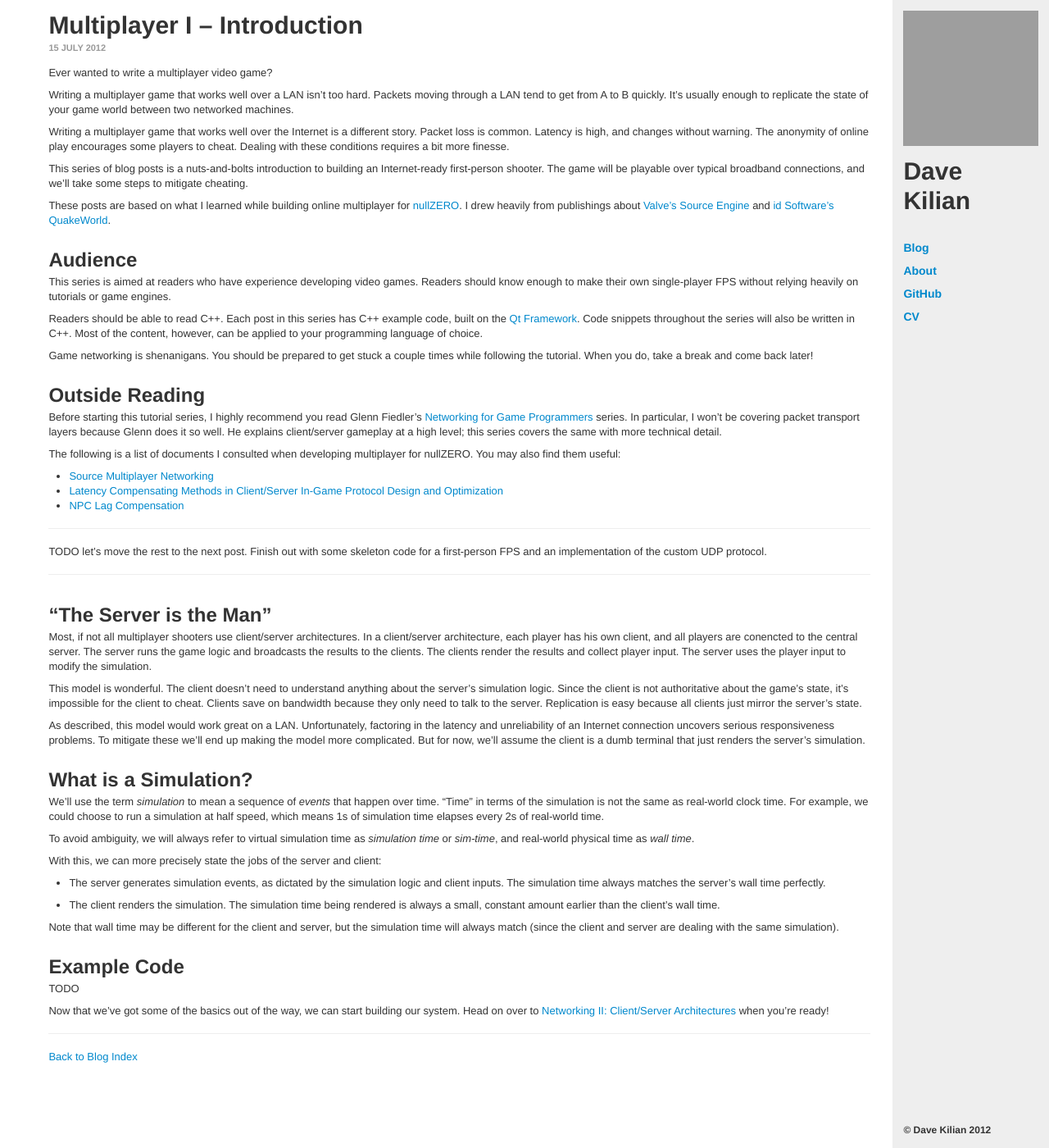
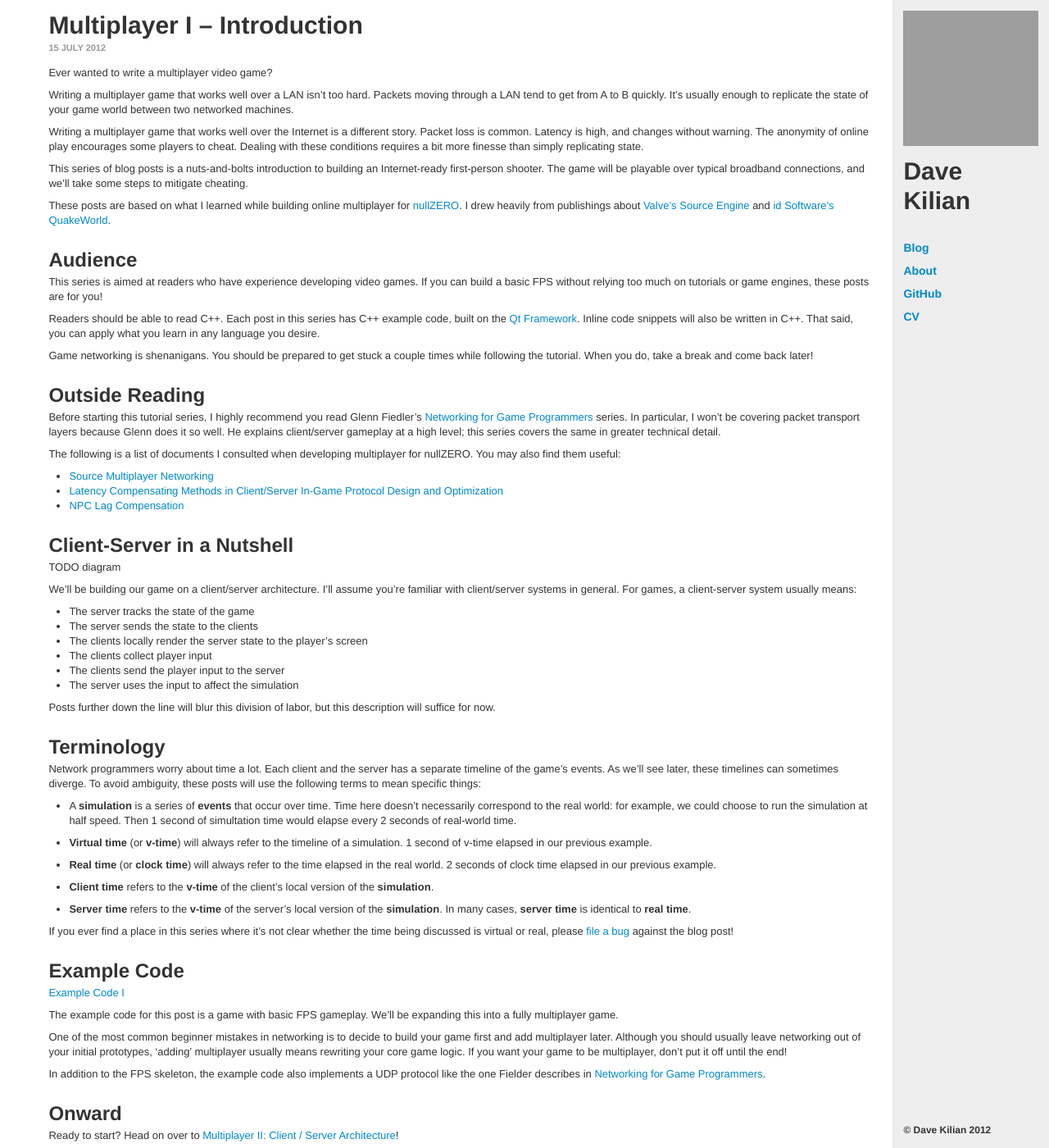
Before and after one commit to davekilian/davekilian.github.com, a Jekyll site: the page built from _posts/2012-07-15-multiplayer-i.markdown, in a window 1280 px wide and 1400 px high. Shown: the whole window at 82% size. Built offline with Jekyll 4.4.1, drawn with Linux system fonts in a browser that asks for light colours; Markdown is read by kramdown in place of the engine named in the settings; grey boxes are pictures that could not be loaded.

Commit message:
Multiplayer I mostly complete

```diff
--- a/_posts/2012-07-15-multiplayer-i.markdown
+++ b/_posts/2012-07-15-multiplayer-i.markdown
@@ -15,7 +14,8 @@ machines.
 Writing a multiplayer game that works well over the Internet is a different
 story. Packet loss is common. Latency is high, and changes without warning.
 The anonymity of online play encourages some players to cheat.
-Dealing with these conditions requires a bit more finesse.
+Dealing with these conditions requires a bit more finesse than simply
+replicating state.
 
 This series of blog posts is a nuts-and-bolts introduction to building
 an Internet-ready first-person shooter. The game will be playable over typical
@@ -29,13 +29,13 @@ and [id Software's QuakeWorld](http://en.wikipedia.org/wiki/QuakeWorld).
 ## Audience
 
 This series is aimed at readers who have experience developing video games.
-Readers should know enough to make their own single-player FPS without
-relying heavily on tutorials or game engines.
+If you can build a basic FPS without relying too much on tutorials or game
+engines, these posts are for you!
 
 Readers should be able to read C++. Each post in this series has C++ example
-code, built on the [Qt Framework](http://qt.nokia.com). Code snippets
-throughout the series will also be written in C++. Most of the content,
-however, can be applied to your programming language of choice.
+code, built on the [Qt Framework](http://qt.nokia.com). Inline code snippets
+will also be written in C++. That said, you can apply what you learn in any
+language you desire.
 
 Game networking is shenanigans. You should be prepared to get stuck a couple
 times while following the tutorial. When you do, take a break and come back
@@ -48,7 +48,7 @@ Fiedler's
 [Networking for Game Programmers](http://gafferongames.com/networking-for-game-programmers)
 series. In particular, I won't be covering packet transport layers because
 Glenn does it so well. He explains client/server gameplay at a high level;
-this series covers the same with more technical detail.
+this series covers the same in greater technical detail.
 
 The following is a list of documents I consulted when developing multiplayer
 for nullZERO. You may also find them useful:
@@ -57,61 +57,72 @@ for nullZERO. You may also find them useful:
 * [Latency Compensating Methods in Client/Server In-Game Protocol Design and Optimization](https://developer.valvesoftware.com/wiki/Latency_Compensating_Methods_in_Client/Server_In-game_Protocol_Design_and_Optimization)
 * [NPC Lag Compensation](https://developer.valvesoftware.com/wiki/NPC_Lag_Compensation)
 
----
+## Client-Server in a Nutshell
 
-TODO let's move the rest to the next post. Finish out with some skeleton
-code for a first-person FPS and an implementation of the custom UDP protocol.
+TODO diagram
 
----
+We'll be building our game on a client/server architecture. I'll assume
+you're familiar with client/server systems in general. For games,
+a client-server system usually means:
 
-## "The Server is the Man"
+* The server tracks the state of the game
+* The server sends the state to the clients
+* The clients locally render the server state to the player's screen
+* The clients collect player input
+* The clients send the player input to the server
+* The server uses the input to affect the simulation
 
-Most, if not all multiplayer shooters use client/server architectures. In a
-client/server architecture, each player has his own client, and all players
-are conencted to the central server. The server runs the game logic and
-broadcasts the results to the clients. The clients render the results and
-collect player input. The server uses the player input to modify the
-simulation.
+Posts further down the line will blur this division of labor, but this
+description will suffice for now.
 
-This model is wonderful. The client doesn't need to understand anything about
-the server's simulation logic. Since the client is not authoritative about the
-game's state, it's impossible for the client to cheat. Clients save on
-bandwidth because they only need to talk to the server. Replication is easy
-because all clients just mirror the server's state.
+## Terminology
 
-As described, this model would work great on a LAN.
-Unfortunately, factoring in the latency and unreliability of an Internet
-connection uncovers serious responsiveness problems. To mitigate these we'll
-end up making the model more complicated. But for now, we'll assume
-the client is a dumb terminal that just renders the server's simulation.
+Network programmers worry about time a lot. Each client and the server has
+a separate timeline of the game's events. As we'll see later, these timelines
+can sometimes diverge. To avoid ambiguity, these posts will use the following
+terms to mean specific things:
 
-## What is a Simulation?
+* A **simulation** is a series of **events** that occur over time. Time here
+  doesn't necessarily correspond to the real world: for example, we could
+  choose to run the simulation at half speed. Then 1 second of simultation
+  time would elapse every 2 seconds of real-world time.
 
-We'll use the term _simulation_ to mean a sequence of _events_ that happen
-over time. "Time" in terms of the simulation is not the same as real-world
-clock time. For example, we could choose to run a simulation at half speed,
-which means 1s of simulation time elapses every 2s of real-world time.
+* **Virtual time** (or **v-time**) will always refer to the timeline of a
+  simulation. 1 second of v-time elapsed in our previous example.
 
-To avoid ambiguity, we will always refer to virtual simulation time as
-_simulation time_ or _sim-time_, and real-world physical time as _wall time_.
+* **Real time** (or **clock time**) will always refer to the time elapsed in
+  the real world. 2 seconds of clock time elapsed in our previous example.
 
-With this, we can more precisely state the jobs of the server and client:
+* **Client time** refers to the **v-time** of the client's local version of
+  the **simulation**.
 
-* The server generates simulation events, as dictated by the simulation
-  logic and client inputs. The simulation time always matches the server's
-  wall time perfectly.
+* **Server time** refers to the **v-time** of the server's local version of
+  the **simulation**. In many cases, **server time** is identical to **real
+  time**.
 
-* The client renders the simulation. The simulation time being rendered
-  is always a small, constant amount earlier than the client's wall time.
-
-Note that wall time may be different for the client and server, but the
-simulation time will always match (since the client and server are
-dealing with the same simulation).
+If you ever find a place in this series where it's not clear whether the time
+being discussed is virtual or real, please
+[file a bug](https://github.com/davekilian/davekilian.github.com/issues)
+against the blog post!
 
 ## Example Code
 
-TODO
+[Example Code I](404)
 
-Now that we've got some of the basics out of the way, we can start building
-our system. Head on over to [Networking II: Client/Server Architectures](TODO)
-when you're ready!
+The example code for this post is a game with basic FPS gameplay. We'll be
+expanding this into a fully multiplayer game.
+
+One of the most common beginner mistakes in networking is to decide to build
+your game first and add multiplayer later. Although you should usually leave
+networking out of your initial prototypes, 'adding' multiplayer usually means
+rewriting your core game logic. If you want your game to be multiplayer,
+don't put it off until the end!
+
+In addition to the FPS skeleton, the example code also implements a UDP
+protocol like the one Fielder describes in
+[Networking for Game Programmers](http://gafferongames.com/networking-for-game-programmers).
+
+## Onward
+
+Ready to start? Head on over to
+[Multiplayer II: Client / Server Architecture](/2012/07/15/multiplayer-ii.html)!
```
Also changed, not shown: other parts of _posts/2012-07-15-multiplayer-i.markdown (+0 -1 lines), _posts/2012-07-15-multiplayer-ii.markdown (+26 -5 lines).
